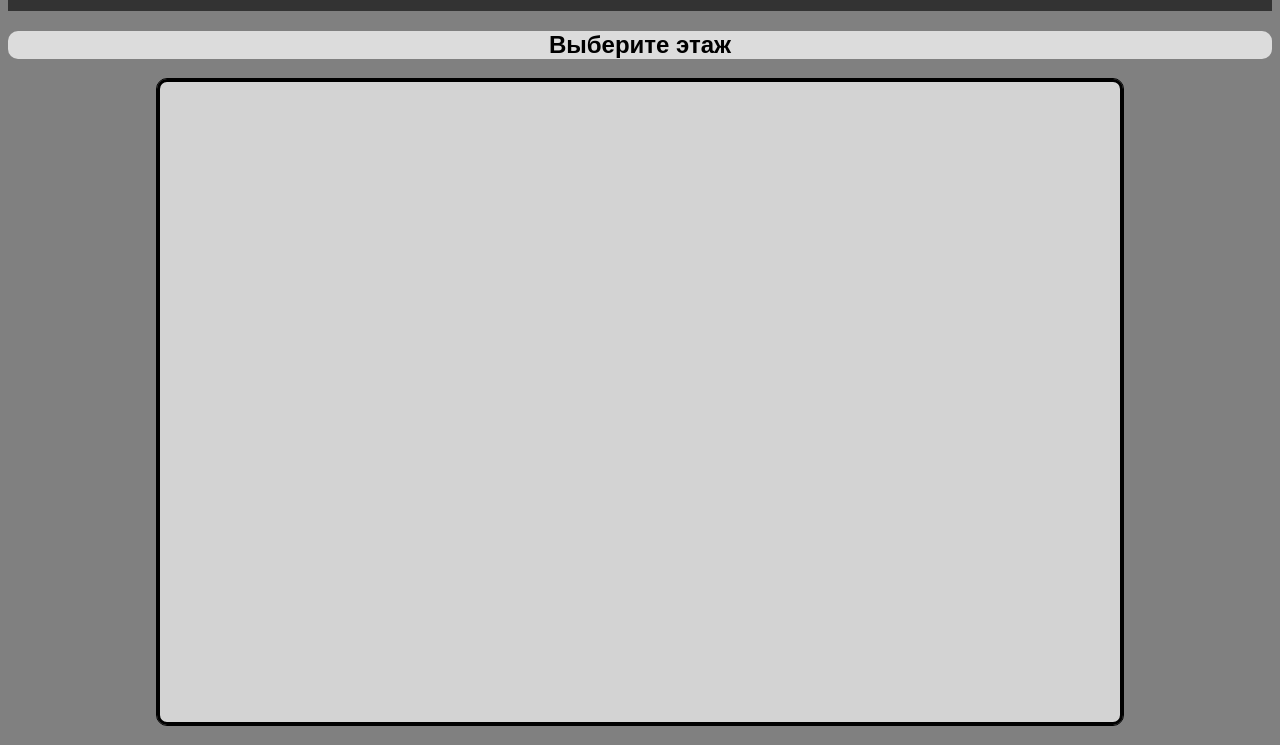
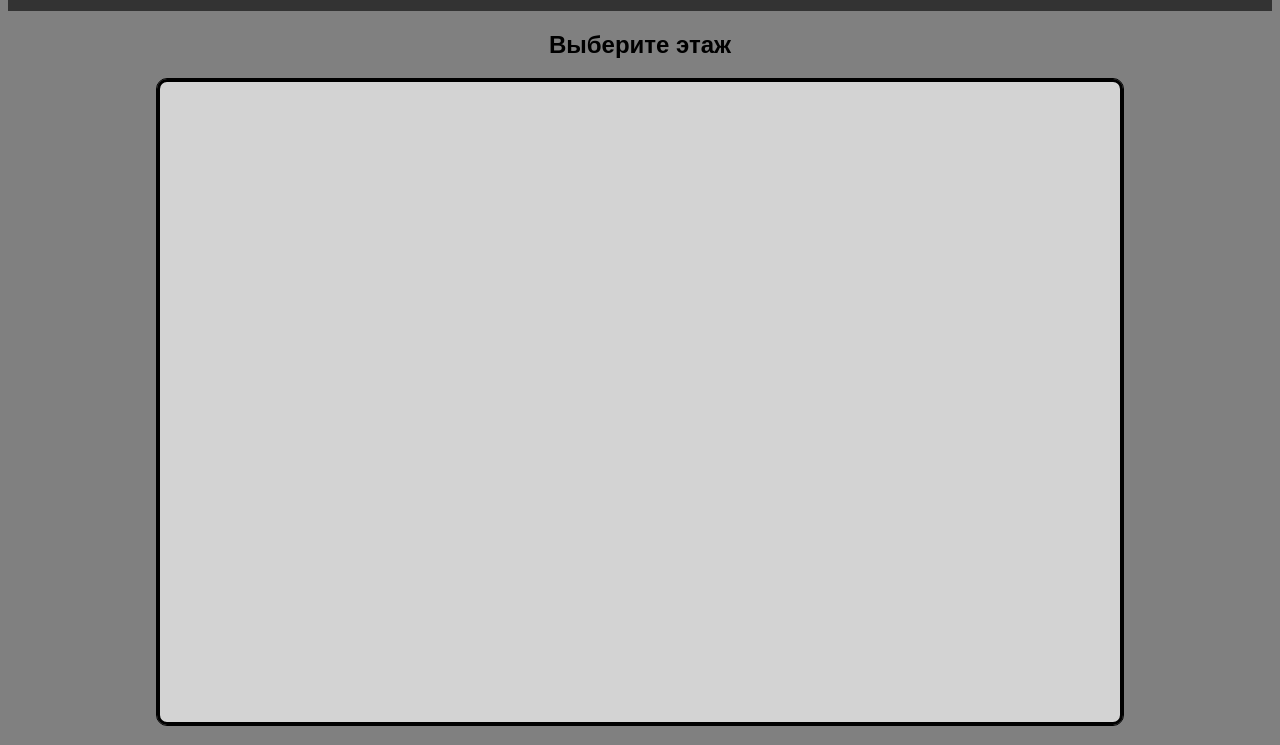
Before and after one commit to nagibator524/nis, a plain HTML site: page index.html in a window 1280 px wide. Shown: the part 86-831 px from the top of the page. Drawn offline with Linux system fonts and the light colour scheme.

Commit message:
Update styles.css

```diff
--- a/state/css/styles.css
+++ b/state/css/styles.css
@@ -24,7 +24,7 @@ button {
     max-width: 100%;
     display: none;
 }
-h2 {
+h {
     background-color: #DCDCDC;
     border-radius: 10px; /* Устанавливаем радиус закругления */
 }
```
